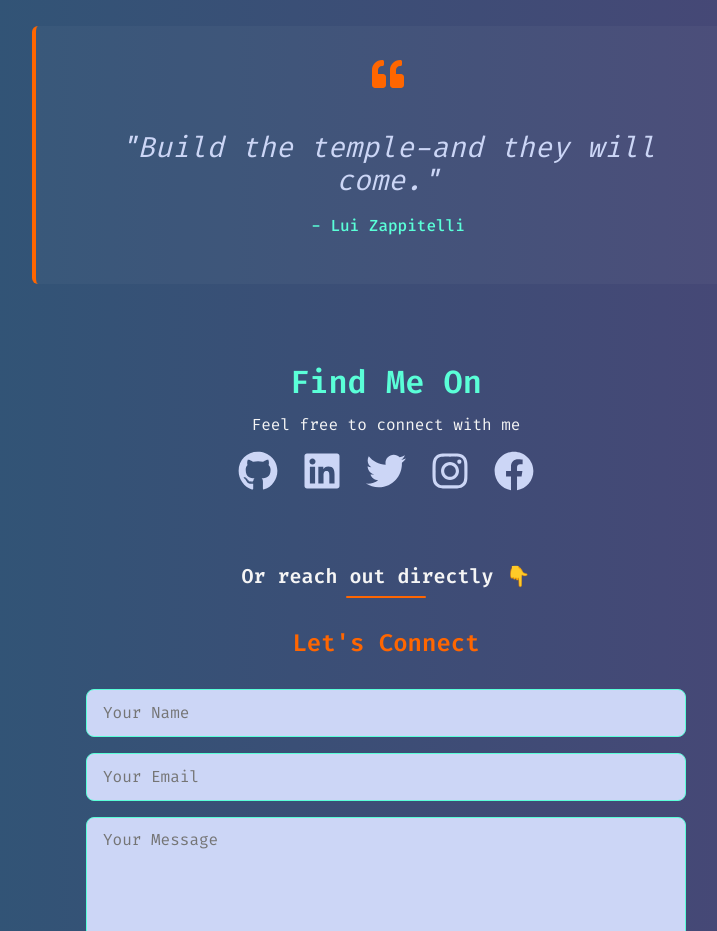
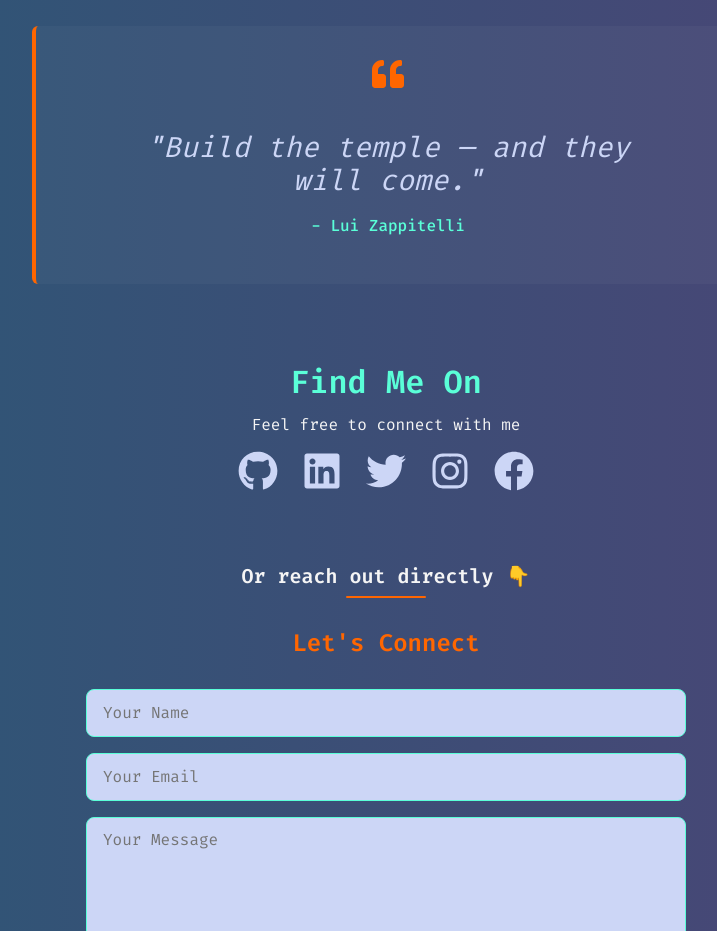
Before and after one commit to lzappo/my-portfolio, a React (Vite) app: page /about in a window 1280 px wide. Shown: the part 1380-2311 px from the top of the page, without its empty margins (254-971 px from the left). Built offline with nearby package versions, Linux system fonts and the light colour scheme.

Commit message:
quote heiphen fixed

```diff
--- a/src/components/Quote.jsx
+++ b/src/components/Quote.jsx
@@ -12,7 +12,7 @@ const Quote = () => {
       viewport={{ once: true }}
     >
       <FaQuoteLeft className="quote-icon" />
-      <blockquote className="quote-text">"Build the temple-and they will come."</blockquote>
+      <blockquote className="quote-text">"Build the temple — and they will come."</blockquote>
       <p className="quote-author">- Lui Zappitelli</p>
     </motion.section>
   );
```
